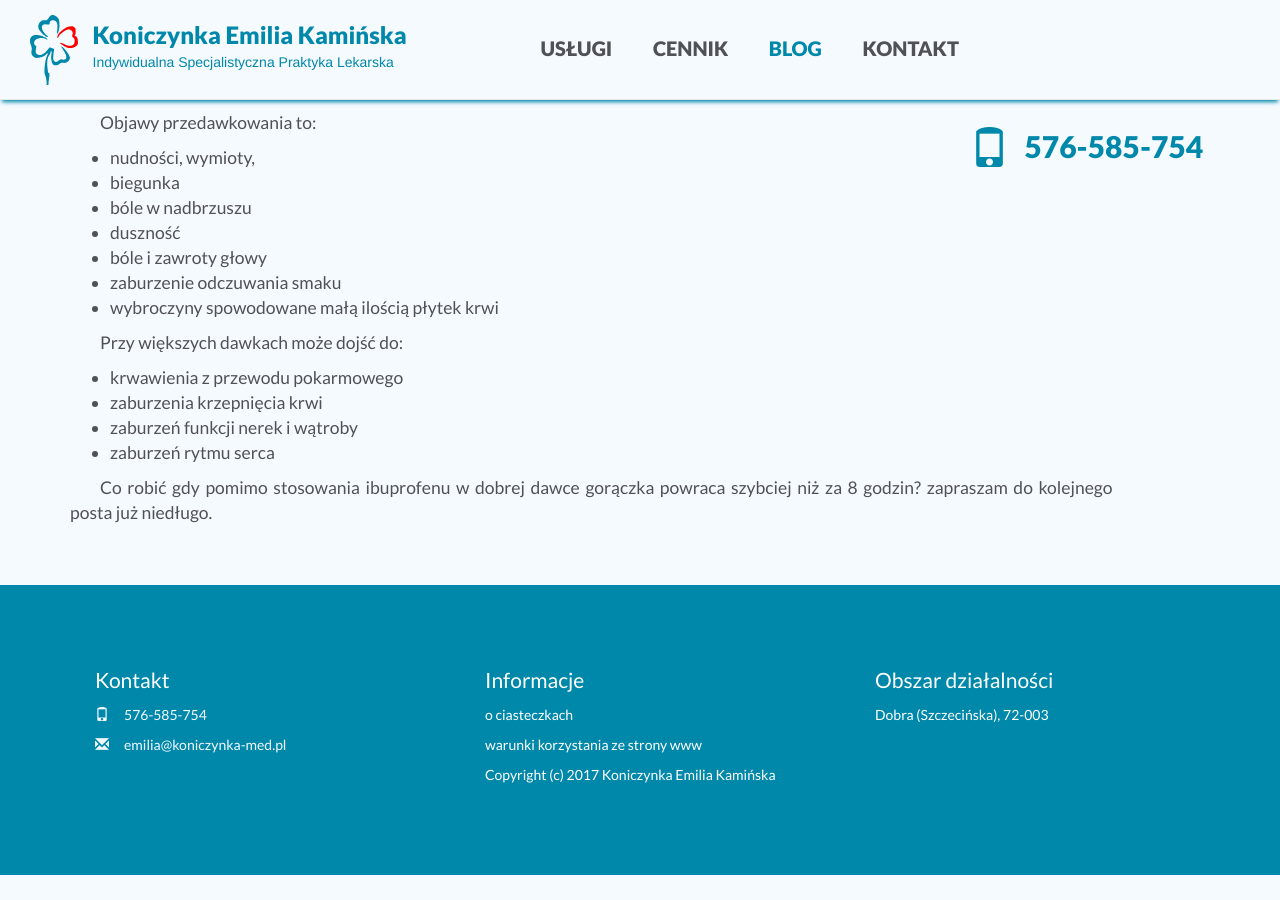
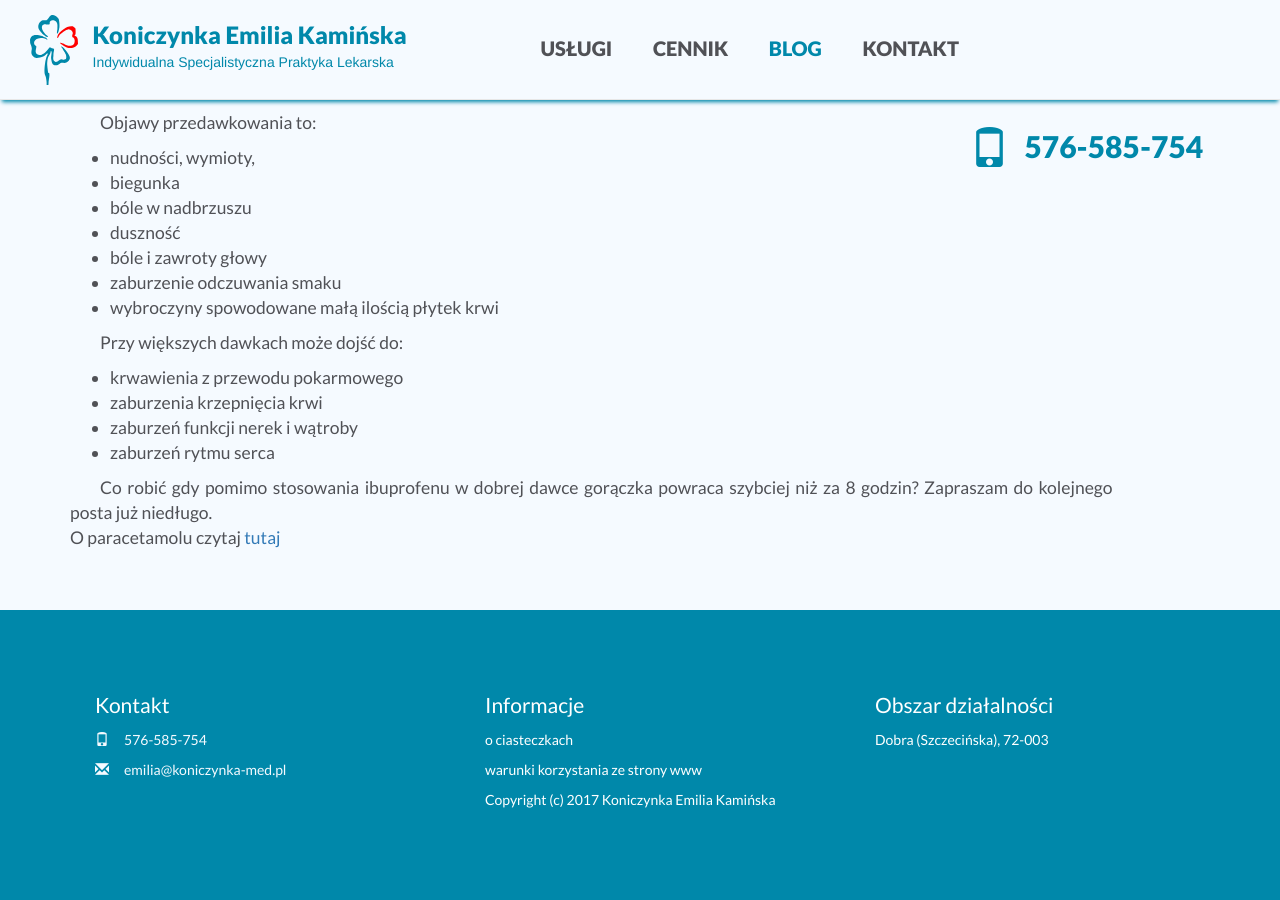
Before and after one commit to kardigen/koniczynka-med.guthub.io, a Jekyll site: the page built from blog-dev/_posts/2017-11-06-leki-przeciwgoraczkowe-ibuprofen.markdown, in a window 1280 px wide and 900 px high, scrolled down 1628 px. Built offline with Jekyll 4.4.1, drawn with Linux system fonts in a browser that asks for light colours; our own code applies the rules of GitHub Pages for plain Markdown files; before the commit the page ends 2503 px from its top, so only the background shows below that.

Commit message:
Update 2017-11-06-leki-przeciwgoraczkowe-ibuprofen.markdown

```diff
--- a/blog-dev/_posts/2017-11-06-leki-przeciwgoraczkowe-ibuprofen.markdown
+++ b/blog-dev/_posts/2017-11-06-leki-przeciwgoraczkowe-ibuprofen.markdown
@@ -75,4 +75,5 @@ Przy większych dawkach może dojść do:
 * zaburzeń funkcji nerek i wątroby
 * zaburzeń rytmu serca
 
-Co robić gdy pomimo stosowania ibuprofenu w dobrej dawce gorączka powraca szybciej niż za 8 godzin? zapraszam do kolejnego posta już niedługo.
+Co robić gdy pomimo stosowania ibuprofenu w dobrej dawce gorączka powraca szybciej niż za 8 godzin? Zapraszam do kolejnego posta już niedługo.
+O paracetamolu czytaj [tutaj](http://koniczynka-med.pl/2017/11/03/leki-przeciwgoraczkowe-paracetamol.html)
```
